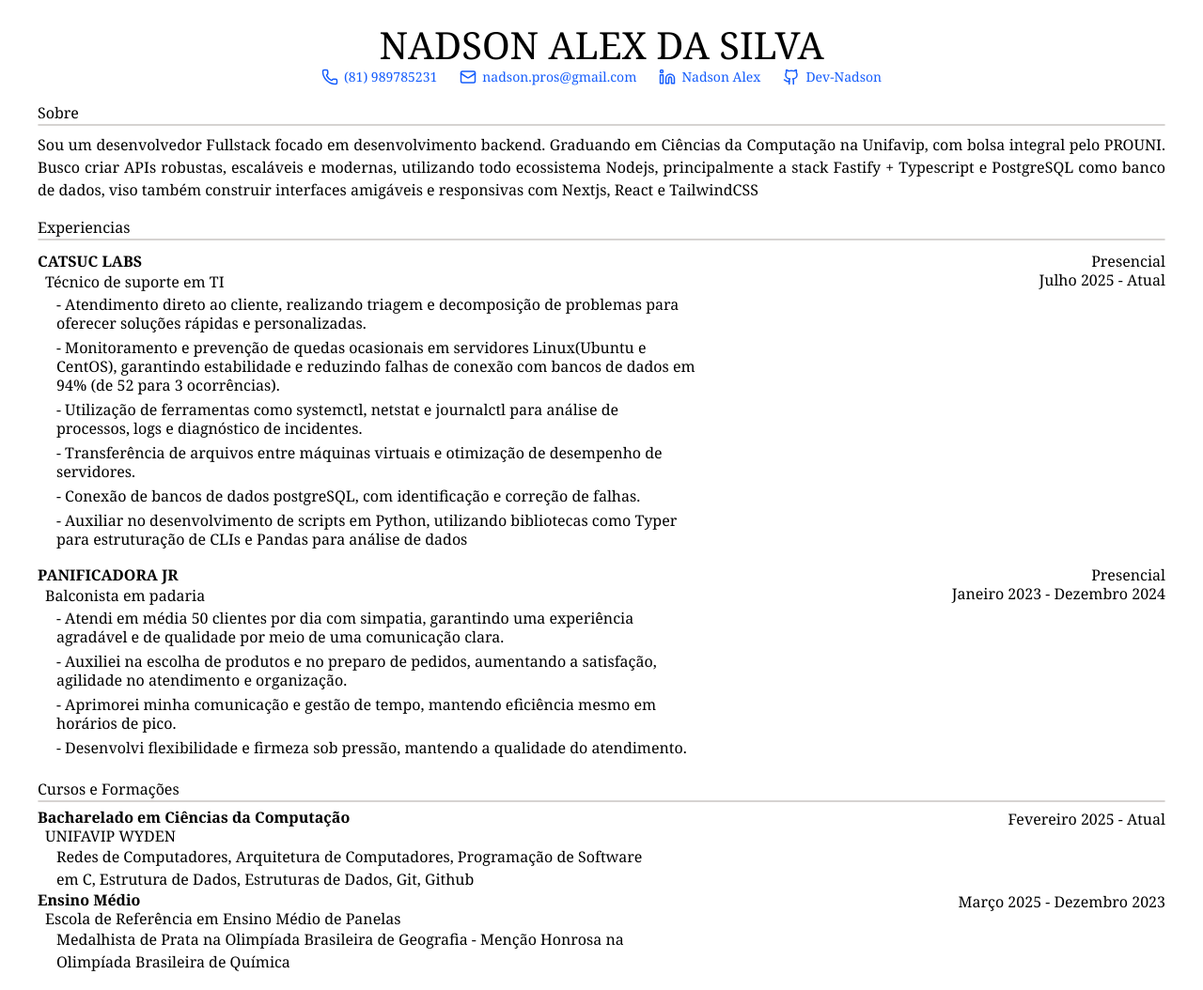
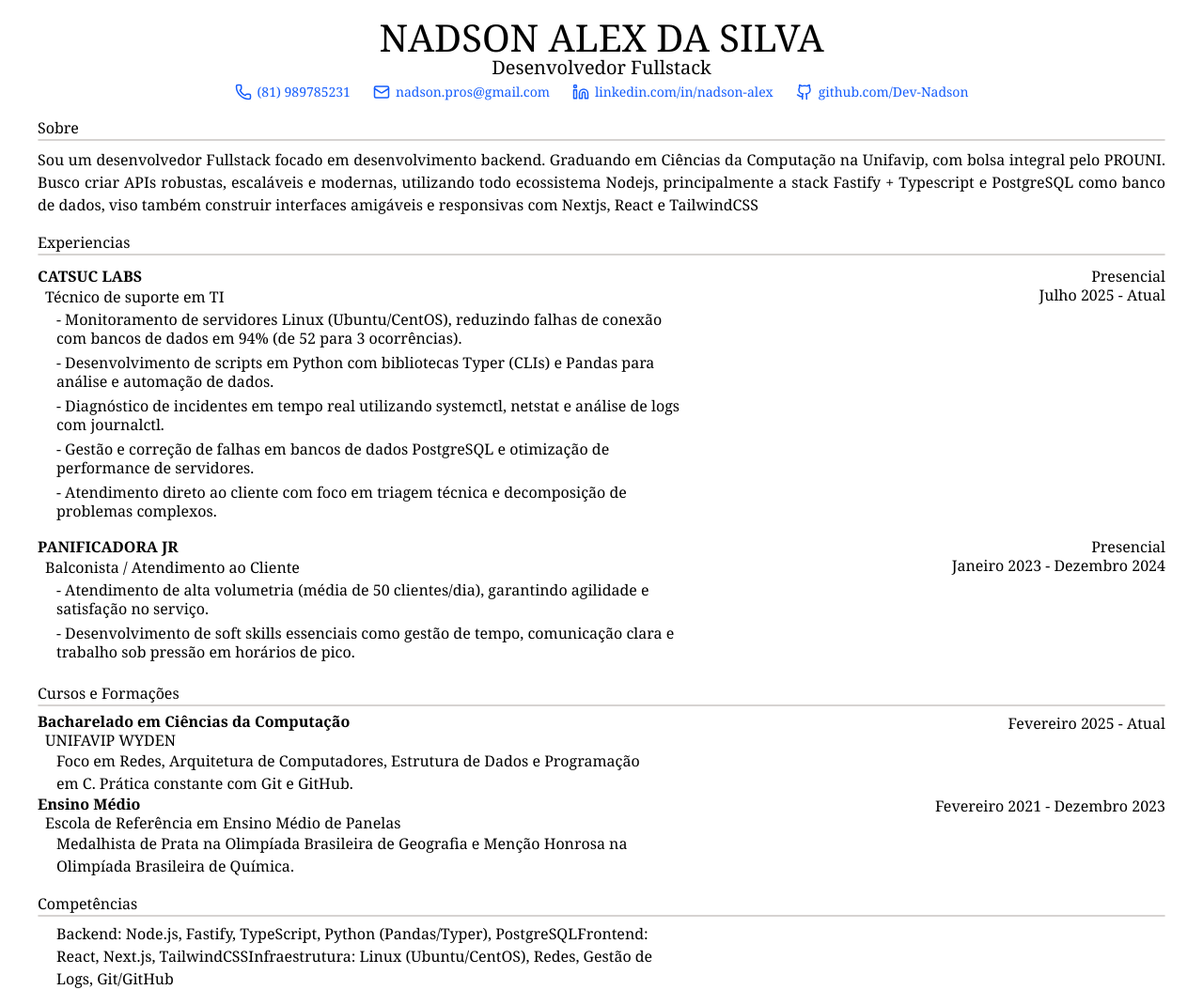
Before and after one commit to Dev-Nadson/curriculum, a React app: page / in a window 1280 px wide. Shown: the whole page at 94% size. Built offline with nearby package versions, Linux system fonts and the light colour scheme; the HTML template or start-up script is replaced by a standard one.

Commit message:
feat: add 'competencias' section

```diff
--- a/src/App.tsx
+++ b/src/App.tsx
@@ -3,6 +3,7 @@ import { Experience } from "./components/Experience"
 import { Header } from "./components/Header"
 import { USER } from "./Data/Data"
 import { Course } from "./components/Course"
+import { Competence } from "./components/Competences"
 
 function App() {
   return (
@@ -34,6 +35,15 @@ function App() {
             <Course courses={USER.CursosEFormacoes} />
           </div>
         </div>
+
+        <div className="flex flex-col gap-1.5 w-full">
+          <Separator title="Competências" />
+
+          <div className="flex flex-col gap-2">
+            <Competence Competences={USER.Competencias} />
+          </div>
+        </div>
+
       </div>
     </body>
   )
--- a/src/Data/Data.ts
+++ b/src/Data/Data.ts
@@ -1,4 +1,4 @@
-import { Github, Linkedin, Mail, Phone } from "lucide-react";
+import { Github, Linkedin, Mail, MapPin, Phone } from "lucide-react";
 import type { Data } from "../typings/types";
 
 //export const USER: Data = {
@@ -52,11 +52,13 @@ import type { Data } from "../typings/types";
 
 export const USER: Data = {
     Nome: "NADSON ALEX DA SILVA",
+    SubTitulo: "Desenvolvedor Fullstack",
     Links: [
-        { icon: Phone, text: "(81) 989785231", url: "", link: true },
+        { icon: Phone, text: "(81) 989785231", url: "tel:5581989785231", link: true },
         { icon: Mail, text: "nadson.pros@gmail.com", url: "mailto:nadson.pros@gmail.com", link: true },
-        { icon: Linkedin, text: "Nadson Alex", url: "https://linkedin.com/in/dev-nadson", link: true },
-        { icon: Github, text: "Dev-Nadson", url: "https://github.com/Dev-Nadson", link: true }
+        { icon: Linkedin, text: "linkedin.com/in/nadson-alex", url: "https://linkedin.com/in/nadson-alex", link: true },
+        { icon: Github, text: "github.com/Dev-Nadson", url: "https://github.com/Dev-Nadson", link: true },
+        //{ icon: MapPin, text: "Caruaru, PE", url: "", link: false }
     ],
     Sobre: "Sou um desenvolvedor Fullstack focado em desenvolvimento backend. Graduando em Ciências da Computação na Unifavip, com bolsa integral pelo PROUNI. Busco criar APIs robustas, escaláveis e modernas, utilizando todo ecossistema Nodejs, principalmente a stack Fastify + Typescript e PostgreSQL como banco de dados, viso também construir interfaces amigáveis e responsivas com Nextjs, React e TailwindCSS",
     Experiencias: [
@@ -66,24 +68,21 @@ export const USER: Data = {
             role: "Técnico de suporte em TI",
             worktype: "Presencial",
             description: [
-                "- Atendimento direto ao cliente, realizando triagem e decomposição de problemas para oferecer soluções rápidas e personalizadas.",
-                "- Monitoramento e prevenção de quedas ocasionais em servidores Linux(Ubuntu e CentOS), garantindo estabilidade e reduzindo falhas de conexão com bancos de dados em 94% (de 52 para 3 ocorrências).",
-                "- Utilização de ferramentas como systemctl, netstat e journalctl para análise de processos, logs e diagnóstico de incidentes.",
-                "- Transferência de arquivos entre máquinas virtuais e otimização de desempenho de servidores.",
-                "- Conexão de bancos de dados postgreSQL, com identificação e correção de falhas.",
-                "- Auxiliar no desenvolvimento de scripts em Python, utilizando bibliotecas como Typer para estruturação de CLIs e Pandas para análise de dados"
+                "- Monitoramento de servidores Linux (Ubuntu/CentOS), reduzindo falhas de conexão com bancos de dados em 94% (de 52 para 3 ocorrências).",
+                "- Desenvolvimento de scripts em Python com bibliotecas Typer (CLIs) e Pandas para análise e automação de dados.",
+                "- Diagnóstico de incidentes em tempo real utilizando systemctl, netstat e análise de logs com journalctl.",
+                "- Gestão e correção de falhas em bancos de dados PostgreSQL e otimização de performance de servidores.",
+                "- Atendimento direto ao cliente com foco em triagem técnica e decomposição de problemas complexos.",
             ]
         },
         {
             enterprise: "PANIFICADORA JR",
             date: "Janeiro 2023 - Dezembro 2024",
-            role: "Balconista em padaria",
+            role: "Balconista / Atendimento ao Cliente",
             worktype: "Presencial",
             description: [
-                "- Atendi em média 50 clientes por dia com simpatia, garantindo uma experiência agradável e de qualidade por meio de uma comunicação clara.",
-                "- Auxiliei na escolha de produtos e no preparo de pedidos, aumentando a satisfação, agilidade no atendimento e organização.",
-                "- Aprimorei minha comunicação e gestão de tempo, mantendo eficiência mesmo em horários de pico.",
-                "- Desenvolvi flexibilidade e firmeza sob pressão, mantendo a qualidade do atendimento."
+                "- Atendimento de alta volumetria (média de 50 clientes/dia), garantindo agilidade e satisfação no serviço.",
+                "- Desenvolvimento de soft skills essenciais como gestão de tempo, comunicação clara e trabalho sob pressão em horários de pico.",
             ]
         }
     ],
@@ -92,13 +91,23 @@ export const USER: Data = {
             title: "Bacharelado em Ciências da Computação",
             school: "UNIFAVIP WYDEN",
             date: "Fevereiro 2025 - Atual",
-            description: "Redes de Computadores, Arquitetura de Computadores, Programação de Software em C, Estrutura de Dados, Estruturas de Dados, Git, Github"
+            description: "Foco em Redes, Arquitetura de Computadores, Estrutura de Dados e Programação em C. Prática constante com Git e GitHub."
         },
         {
             title: "Ensino Médio",
             school: "Escola de Referência em Ensino Médio de Panelas",
-            date: "Março 2025 - Dezembro 2023",
-            description: "Medalhista de Prata na Olimpíada Brasileira de Geografia - Menção Honrosa na Olimpíada Brasileira de Química"
+            date: "Fevereiro 2021 - Dezembro 2023",
+            description: "Medalhista de Prata na Olimpíada Brasileira de Geografia e Menção Honrosa na Olimpíada Brasileira de Química."
+        }
+    ],
+    Competencias: [
+        {
+            data: [
+                "Backend: Node.js, Fastify, TypeScript, Python (Pandas/Typer), PostgreSQL",
+                "Frontend: React, Next.js, TailwindCSS",
+                "Infraestrutura: Linux (Ubuntu/CentOS), Redes, Gestão de Logs, Git/GitHub"
+
+            ]
         }
     ]
 }
--- /dev/null
+++ b/src/components/Competences.tsx
@@ -0,0 +1,15 @@
+import type { ICompetencesProps } from "../typings/types";
+
+export function Competence({ Competences }: { Competences: ICompetencesProps[] }) {
+    return (
+        <div>
+            {Competences.map((Competence, index) => {
+                return (
+                    <div key={index} className="flex flex-col">
+                        <p className="ml-5 max-w-160">{Competence.data}</p>
+                    </div>
+                )
+            })}
+        </div>
+    )
+}
--- a/src/components/Header.tsx
+++ b/src/components/Header.tsx
@@ -2,10 +2,13 @@ import { LinksGroup } from "./LinksGroup";
 
 export function Header(props: { data: any }) {
     return (
-        <header className="flex flex-col items-center leading-12 ">
+        <header className="flex flex-col items-center leading-8 ">
             <h1 className="text-[2.5rem] mx-10">
                 NADSON ALEX DA SILVA
             </h1>
+            <h3 className="text-[1.25rem]">
+                Desenvolvedor Fullstack
+            </h3>
             <LinksGroup data={props.data} />
         </header>
     )
--- a/src/typings/types.ts
+++ b/src/typings/types.ts
@@ -21,10 +21,16 @@ export interface ICourseProps {
     title: string
 }
 
+export interface ICompetencesProps {
+    data: string[]
+}
+
 export interface Data {
     Nome: string
+    SubTitulo: string
     Links: IInfoProps[]
     Sobre: string
     Experiencias: IExperienceProps[]
     CursosEFormacoes: ICourseProps[]
+    Competencias: ICompetencesProps[]
 }
```
